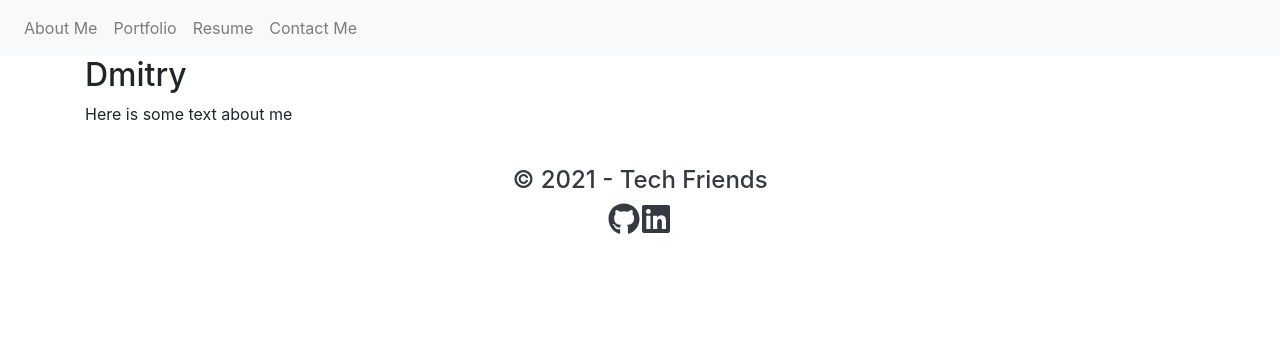
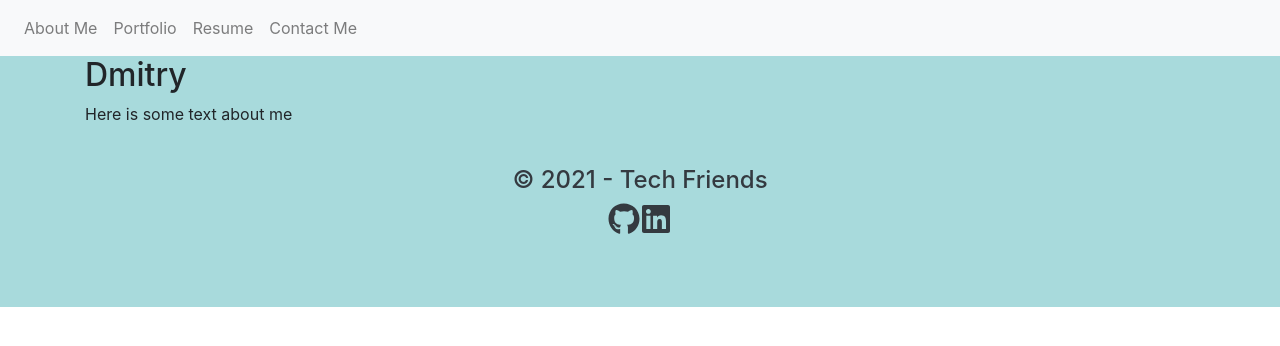
Before and after one commit to dmitrybalduev/react-portfolio, a React (Create React App) app: page / in a window 1280 px wide. Shown: the top 346 px of the page. Built offline with nearby package versions, Linux system fonts and the light colour scheme.

Commit message:
added background color

```diff
--- a/src/App.js
+++ b/src/App.js
@@ -6,14 +6,16 @@
 import Header from './components/Header';
 import Footer from './components/Footer';
 import Resume from './components/Resume';
+import React from "react";
 
 import { BrowserRouter as Router, Route } from 'react-router-dom';
 
 
 function App() {
   return (
-    <Router>
-        <div className="flex-column justify-flex-start min-100-vh">
+    <div style={{ background: `#a8dadc`, height:"100hv" , position: 'absolute', width: "100%"}}>
+    <Router >
+        <div className="flex-column justify-flex-start min-100-vh" >
           <Header />
           <div className="container">
             <Route exact path="/">
@@ -29,9 +31,11 @@
               <Resume />
             </Route>
           </div>
-          <Footer />
+
         </div>
+        <Footer />
       </Router>
+      </div>
   )
 }
 
```
